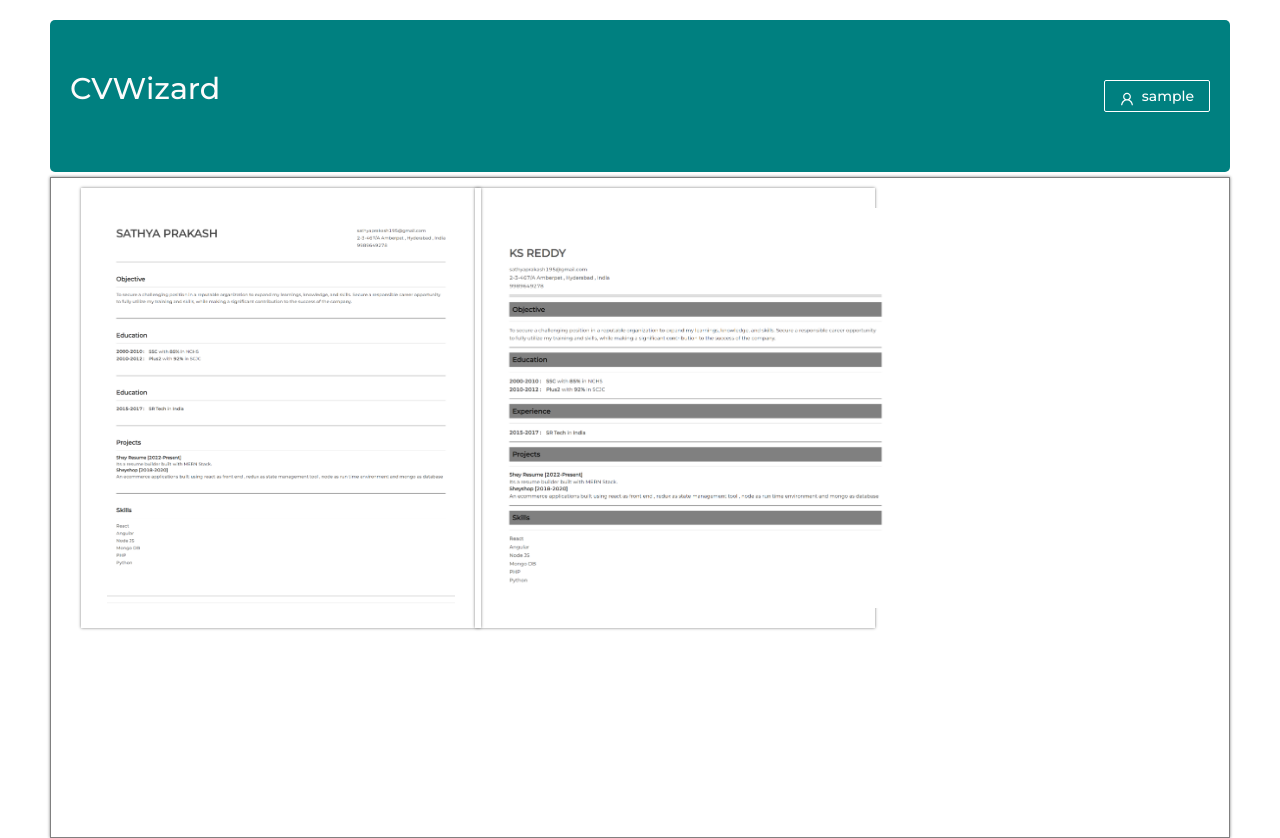
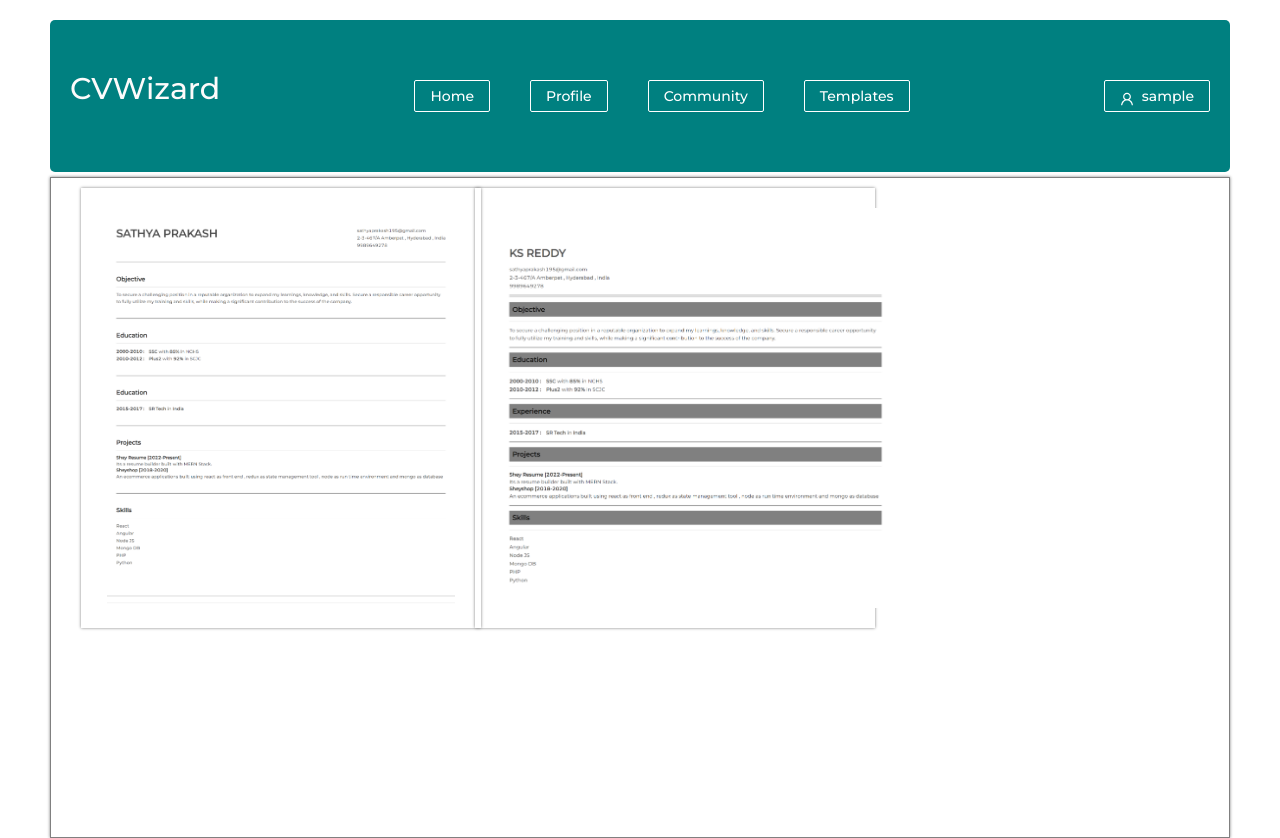
Before and after one commit to Oeshy04/CVWizard, a React (Create React App) app in the folder client/: page /home in a window 1280 px wide. Built offline with nearby package versions, Linux system fonts and the light colour scheme; sample sign-in values are in the browser's storage.

Commit message:
navbar updates

```diff
--- a/client/src/components/DefaultLayout.js
+++ b/client/src/components/DefaultLayout.js
@@ -28,6 +28,11 @@ function DefaultLayout(props) {
     <div className="layout">
       <div className="header">
         <h1 onClick={()=>navigate('/home')} style={{cursor:'pointer'}}>CVWizard</h1>
+        <div>
+        <Button className="header_buttons"Link to="/home">Home</Button>
+        <Button className="header_buttons"Link to="/profile">Profile</Button>
+        <Button className="header_buttons"Link to="/community">Community</Button>
+        <Button className="header_buttons"Link to="/home">Templates</Button></div>
         <Dropdown overlay={menu} placement="bottomLeft">
           <Button icon={<UserOutlined />}>{user.username}</Button>
         </Dropdown>
--- a/client/src/resources/defaultlayout.css
+++ b/client/src/resources/defaultlayout.css
@@ -1,6 +1,9 @@
 .layout{
     height: 100vh;
     padding: 20px 50px;
+}
+.header_buttons{
+    margin: 20px;
 }
 
 .header{
```
